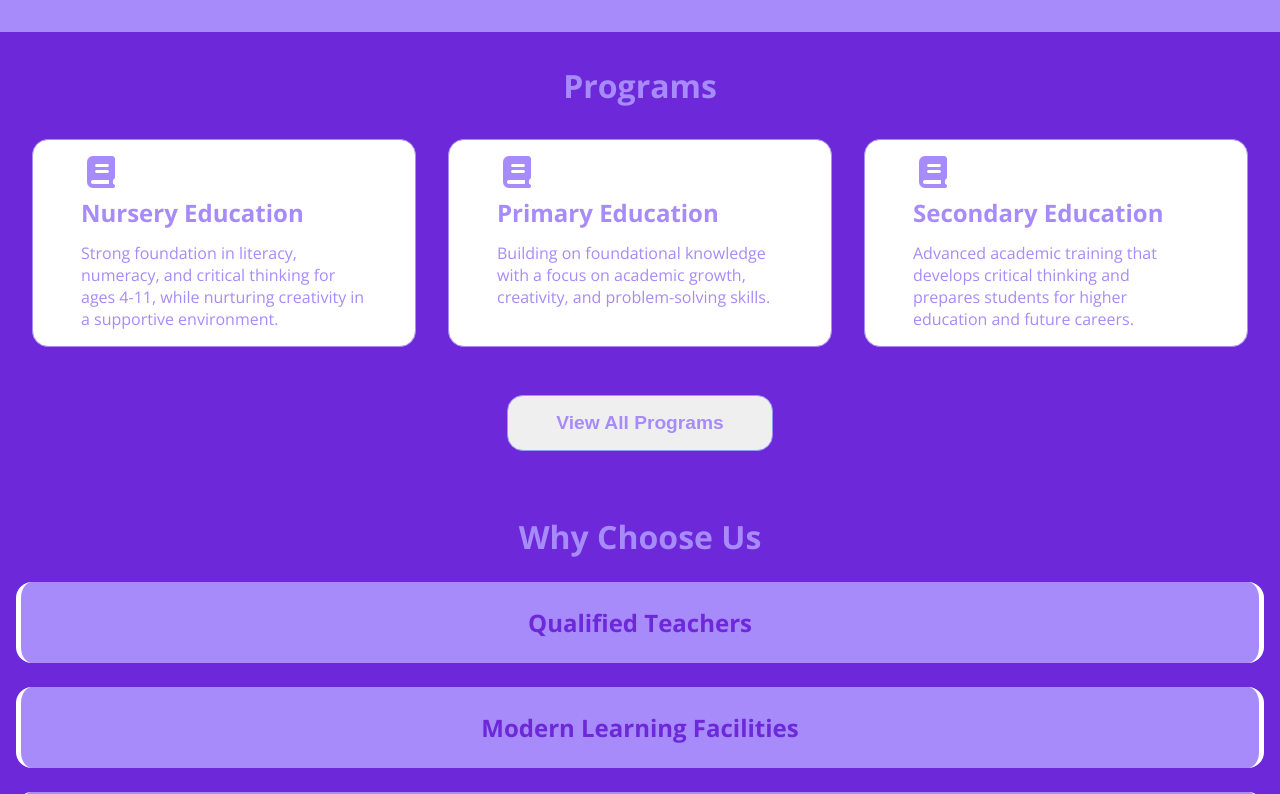
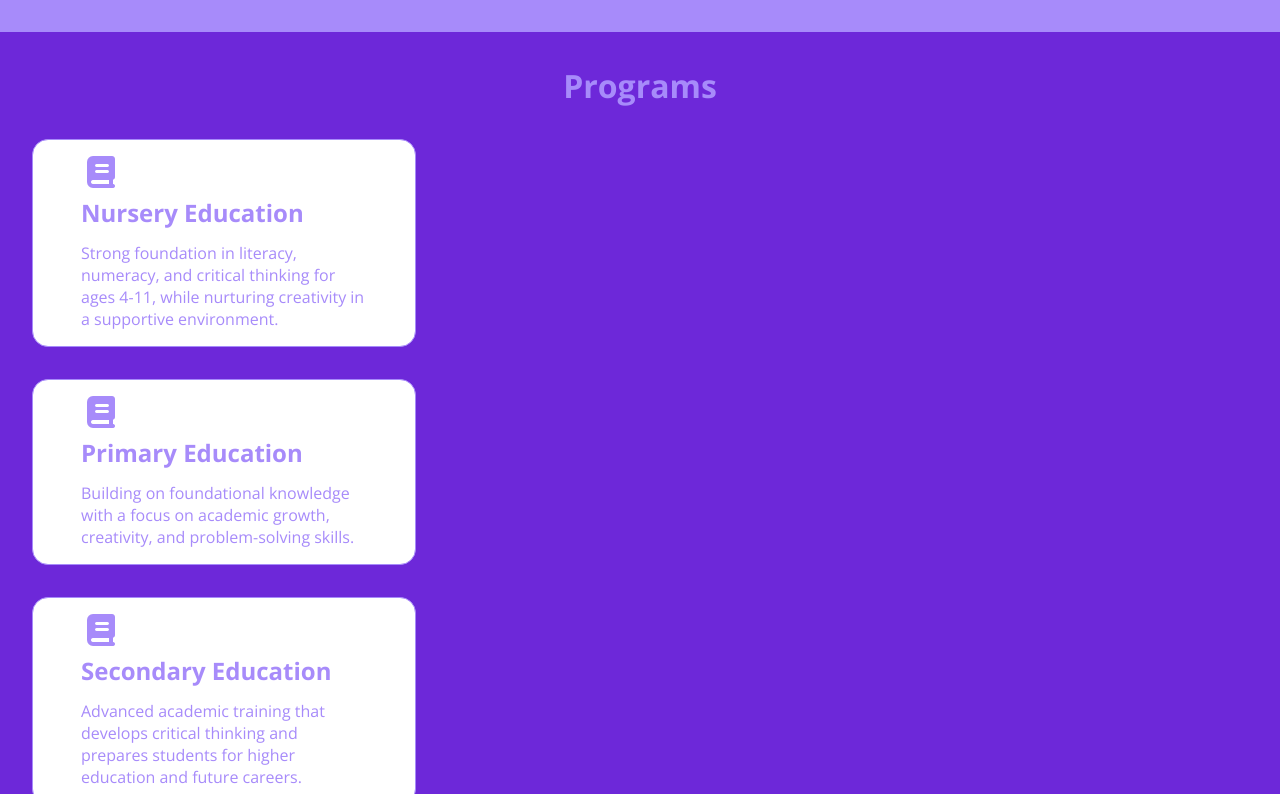
Before and after one commit to Eniola1110/school-website, a Vue app: page /school-website/ in a window 1280 px wide. Shown: the part 1306-2100 px from the top of the page. Built offline with nearby package versions, Linux system fonts and the light colour scheme; a web font is replaced by a local one.

Commit message:
update product

```diff
--- a/src/Components/Nav.vue
+++ b/src/Components/Nav.vue
@@ -3,6 +3,7 @@ import { ref } from 'vue';
 import { RouterLink } from 'vue-router';
 
 const isOpen = ref(false);
+const closeMenu = ref(false);
 </script>
 
 <template>
@@ -14,7 +15,7 @@ const isOpen = ref(false);
                     Ascend School
                 </RouterLink>
             </div>
-            <div class="menu-icon" @click="isOpen = !isOpen"><i class="fa fa-bars" aria-hidden="true"></i>
+            <div class="menu-icon" @click="isOpen = !isOpen" closeMenu="true"><i class="fa fa-bars" aria-hidden="true"></i>
            </div>
             <div class="links" :class="{ active: isOpen }">
             <RouterLink to="/">Home</RouterLink>
--- a/src/views/About.vue
+++ b/src/views/About.vue
@@ -6,7 +6,7 @@ import Footer from '@/components/Footer.vue';
       <div class="container">
         <header>
         <h1>ABOUT US</h1>
-        <P>For over a decades, we have been shaping the leaders of tomorrow through excellence in education, character building and innovation.</P>
+        <P>For over a decade, we have been shaping the leaders of tomorrow through excellence in education, character building and innovation.</P>
         </header>
         <div class="values">
           <h2>Core Values</h2>
@@ -22,12 +22,12 @@ import Footer from '@/components/Footer.vue';
           <div class="card">
             <img src="../assets/bridge.png" alt="">
             <h2>Our Vision</h2>
-            <p>Our vision is to be forefront in the prvate education sector and to nurture the children to become all they can be, through quality all-round education, from nursery to secondary level.</p>
+            <p>Our vision is to be forefront in the private education sector and to nurture the children to become all they can be, through quality all-round education, from nursery to secondary level.</p>
           </div>
           <div class="card">
             <img src="../assets/brige.png" alt="">
             <h2>Our Mission</h2>
-            <p>We are dedicated o the general advancement of humanity, through quality education, dedicated service and total commitment. With our light and love the best is our lot.</p>
+            <p>We are dedicated to the general advancement of humanity, through quality education, dedicated service and total commitment. With our light and love the best is our lot.</p>
           </div>
           <div class="card">
             <img src="../assets/bridge.png" alt="">
@@ -43,7 +43,7 @@ import Footer from '@/components/Footer.vue';
           </div>
           <div class="policy child-policy">
             <h1 class="grid1">Child Protection Policy</h1>
-            <p class="grid2">The Child Protection Policy is a omprehensive framework designed to ensure the safety, well-being and protection of children within all school premises, including nursery, primary and secondary schools. This policy outlines the guidelines, procedures and responsibilities that the institution, staff, parents and students must adhere to in order to create a secure and nuturing environment for all children.</p>
+            <p class="grid2">The Child Protection Policy is a omprehensive framework designed to ensure the safety, well-being and protection of children within all school premises, including nursery, primary and secondary schools. This policy outlines the guidelines, procedures and responsibilities that the institution, staff, parents and students must adhere to in order to create a secure and nurturing environment for all children.</p>
           </div>
         </div>
       </div>
--- a/src/views/Home.vue
+++ b/src/views/Home.vue
@@ -1,5 +1,15 @@
 <script setup>
-import Footer from '@/components/Footer.vue';
+import Footer from '@/components/Footer.vue'
+const programs = [
+   {id: 1, name: "Nursery Education",
+   desc: "Strong foundation in literacy,    numeracy, and critical thinking for ages 4-11, while nurturing creativity in a supportive environment."},
+   {id: 2, name: "Primary Education",
+      desc: "Building on foundational knowledge with a focus on academic growth, creativity, and problem-solving skills."
+   },
+   {id: 3, name: "Secondary Education",
+      desc: "Advanced academic training that develops critical thinking and prepares students for higher education and future careers."
+   },
+]
 </script>
 
 <template>
@@ -46,22 +56,11 @@ import Footer from '@/components/Footer.vue';
             <!-- programs -->
              <div class="section">
                <h2>Programs</h2>
-               <div class="programs">
+               <div class="programs" v-for="program in programs" :key="program.id">
                   <div class="program-card">
                      <i class="fa fa-book" aria-hidden="true"></i>
-                     <h3>Nursery Education</h3>
-                     <p>Strong foundation in literacy, numeracy, and critical thinking for ages 4-11, while nurturing creativity in a supportive environment.
-                     </p>
-                  </div>
-                  <div class="program-card">
-                     <i class="fa fa-book" aria-hidden="true"></i>
-                     <h3>Primary Education</h3>
-                     <p>Building on foundational knowledge with a focus on academic growth, creativity, and problem-solving skills.</p>
-                  </div>
-                  <div class="program-card">
-                     <i class="fa fa-book" aria-hidden="true"></i>
-                     <h3>Secondary Education</h3>
-                     <p>Advanced academic training that develops critical thinking and prepares students for higher education and future careers.</p>
+                     <h3>{{ program.name }}</h3>
+                     <p>{{ program.desc }}</p>
                   </div>
                </div>
                <RouterLink to="/program">
@@ -108,7 +107,7 @@ import Footer from '@/components/Footer.vue';
    }
     .banner{
         padding: 2rem;
-        height:70vh;
+        min-height:70vh;
         position: relative;
     }
      .welcome{
```
